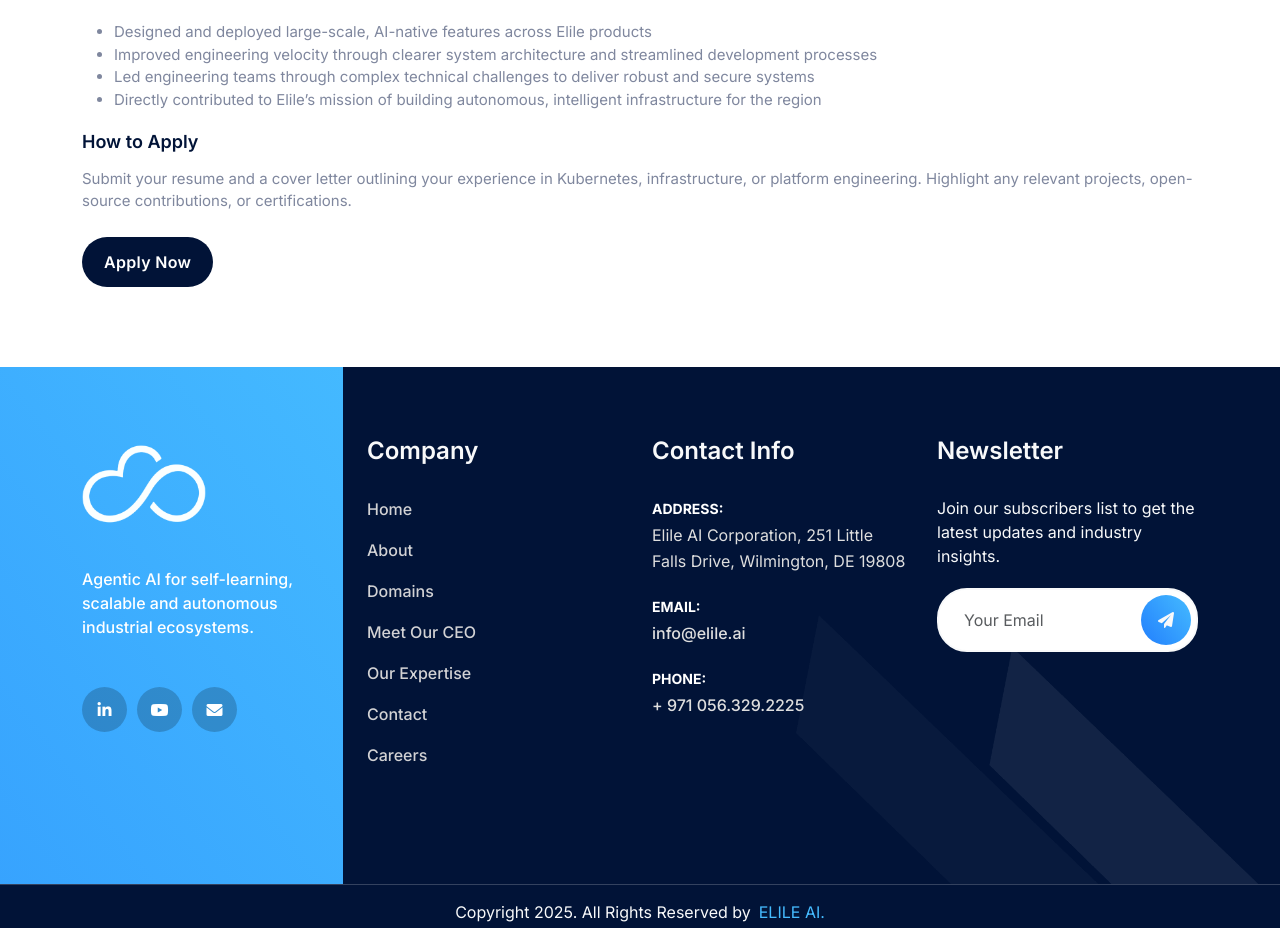
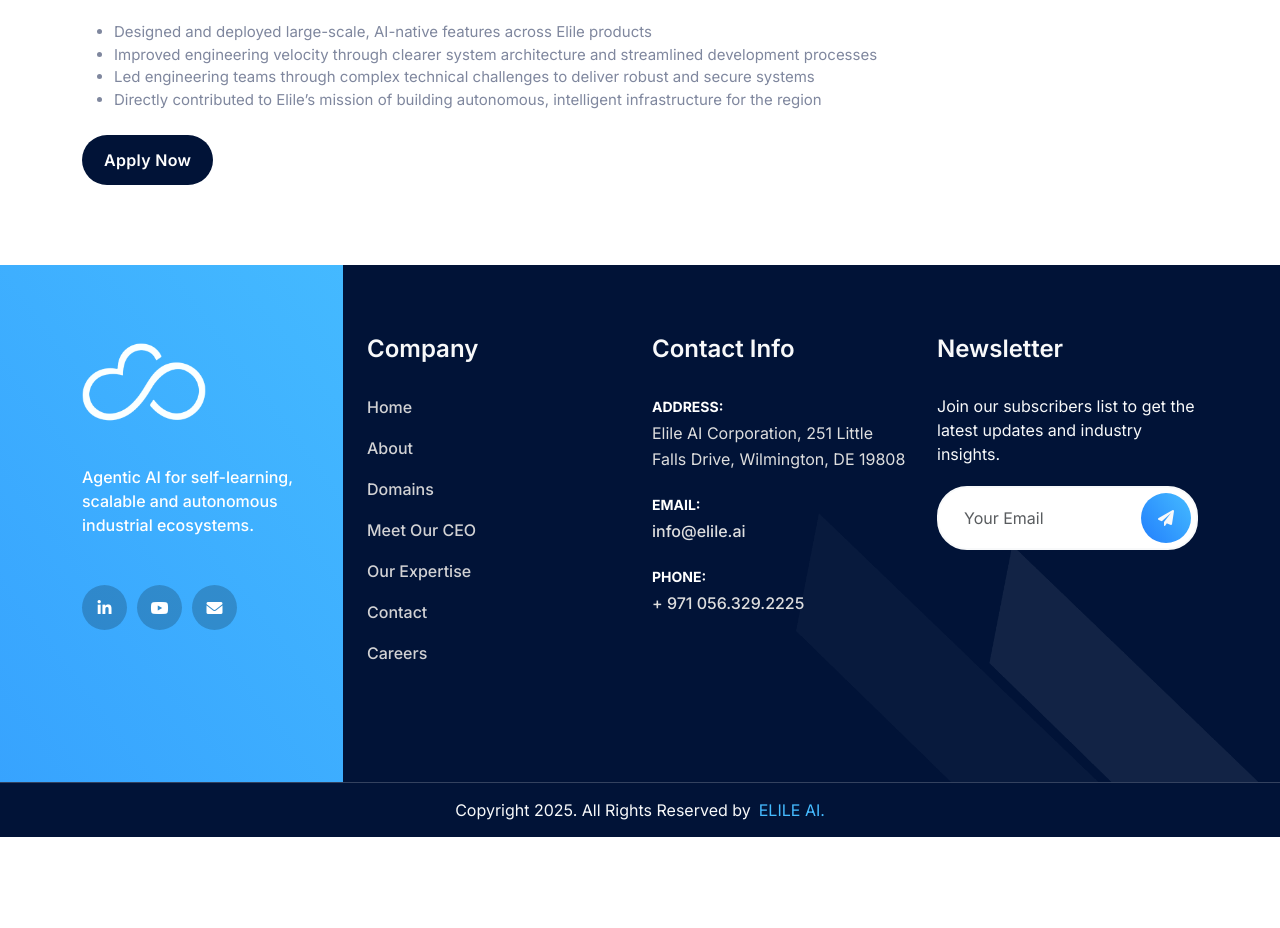
Before and after one commit to ElileAI-UAE/ElileAI-UAE, a Next.js app: page /technical-lead-ai in a window 1280 px wide. Shown: the part 2064-2992 px from the top of the page. After the commit the page ends 2901 px from the top, so only its background shows below. Built offline with nearby package versions, Linux system fonts and the light colour scheme.

Commit message:
remove apply text

```diff
--- a/src/app/career/page.jsx
+++ b/src/app/career/page.jsx
@@ -82,9 +82,9 @@
                   </li>
                 </ul>
                 <div>
-                  {/* <p>
+                  <p>
                     We are seeking an experienced Senior Infrastructure Engineer to lead the design, deployment, and maintenance of our on-premises Kubernetes-based data center infrastructure. This is a hands-on role encompassing physical hardware, virtualization, and cluster administration. You will ensure high availability, performance, and scalability while enabling secure and efficient workloads for both developers and operations.
-                  </p> */}
+                  </p>
                 </div>
                 <div className="job-footer">
                   <Link className="default-btn" href="/senior-infrastructure-engineer">
--- a/src/app/technical-lead-ai/page.jsx
+++ b/src/app/technical-lead-ai/page.jsx
@@ -141,9 +141,9 @@
 
                             </div>
                             <div className="career-list">
-                                <h3>How to Apply</h3>
+                                {/* <h3>How to Apply</h3>
                                 <p>Submit your resume and a cover letter outlining your experience in Kubernetes, infrastructure, or platform engineering. Highlight any relevant projects, open-source contributions, or certifications.
-                                </p>
+                                </p> */}
                             </div>
                             <div className="job-footer mt-4">
                                 <Link
```
